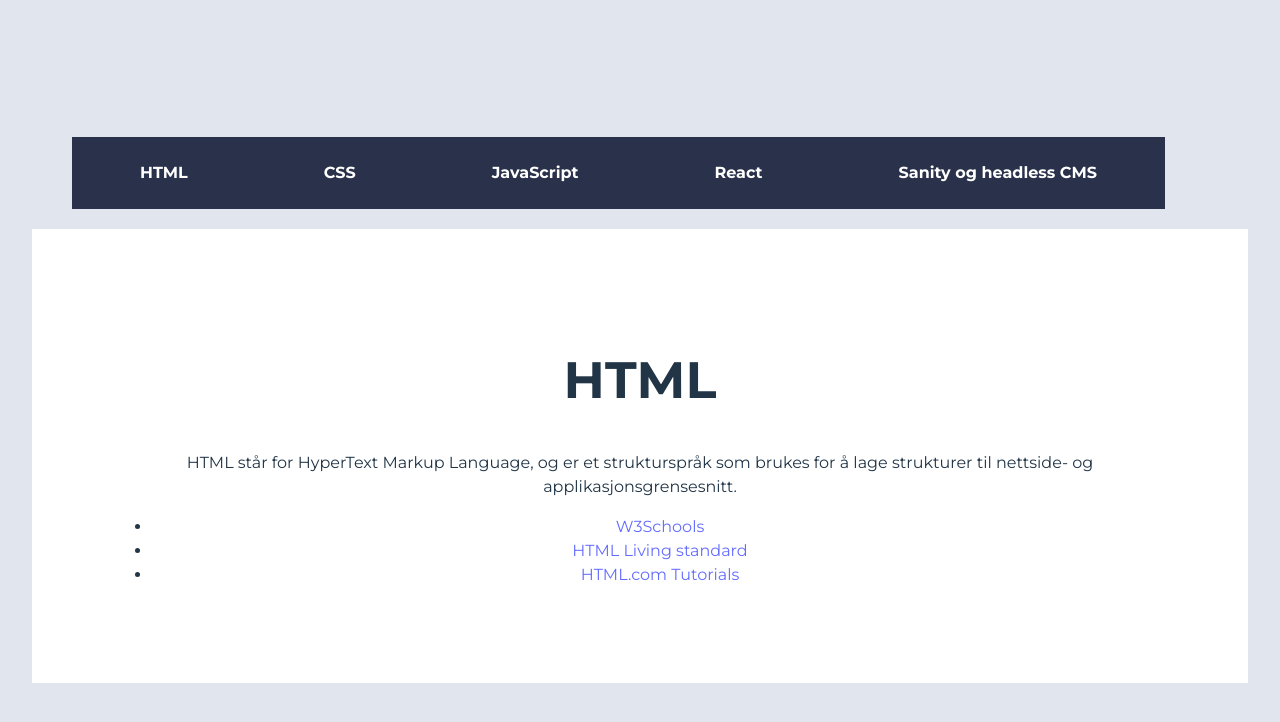
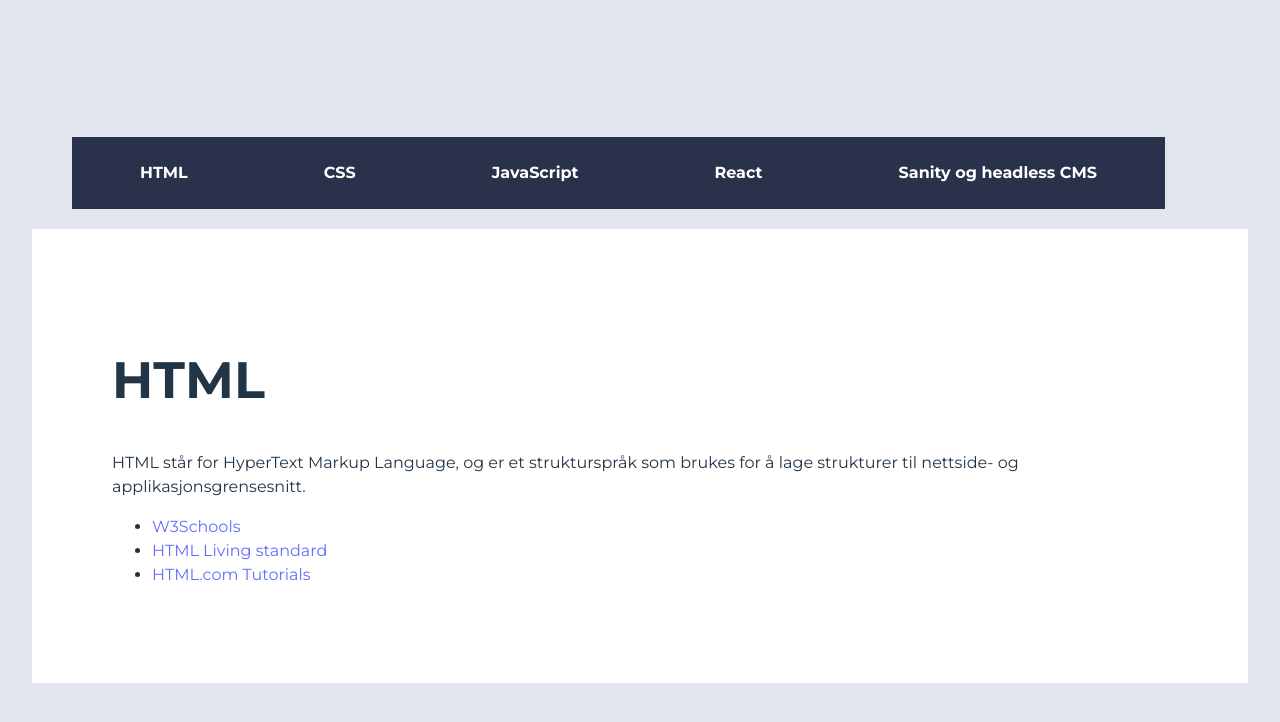
Before and after one commit to Vilped1/UIN23ak3_resourceapp_group13, a React (Vite) app in the folder arbeidskrav_3/: page / in a window 1280 px wide. Shown: the top 722 px of the page. Built offline with nearby package versions, Linux system fonts and the light colour scheme.

Commit message:
fikser tekst

```diff
--- a/arbeidskrav_3/src/styles/Main.scss
+++ b/arbeidskrav_3/src/styles/Main.scss
@@ -6,6 +6,7 @@
     --grey: #E1E5EE;
     --white: #FFFFFF;
     --font: "Montserrat", sans-serif;
+
 }
 
 body {
@@ -19,14 +20,20 @@ body {
     margin:0;
 
 
+
 }
 
 main {
     background-color: var(--white);
     min-height: 350px;
     font-size: 1rem;
+    text-align: left;
 }
 
 article {
     padding: 5rem;
 }
+
+ul {
+
+}
```
